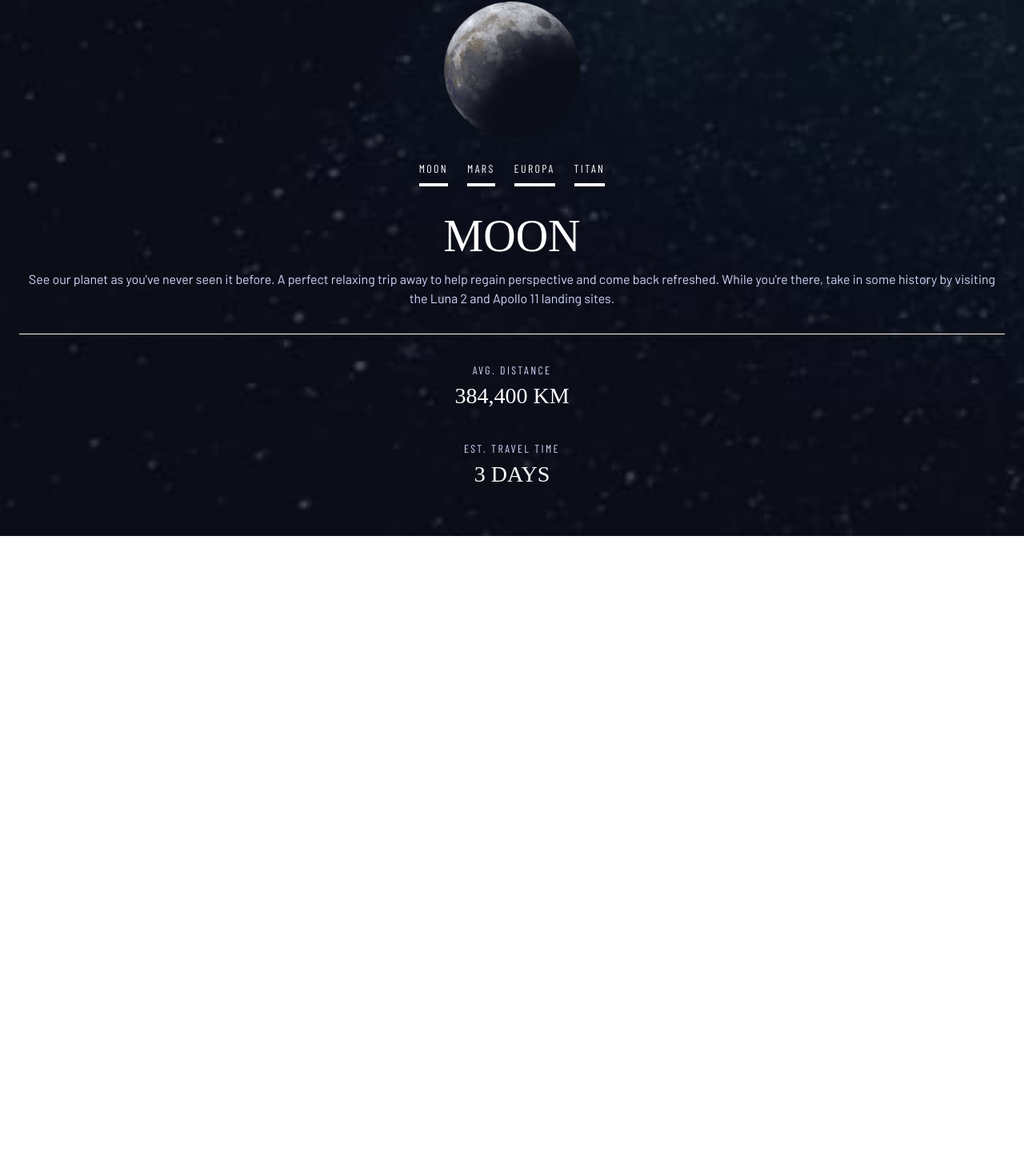
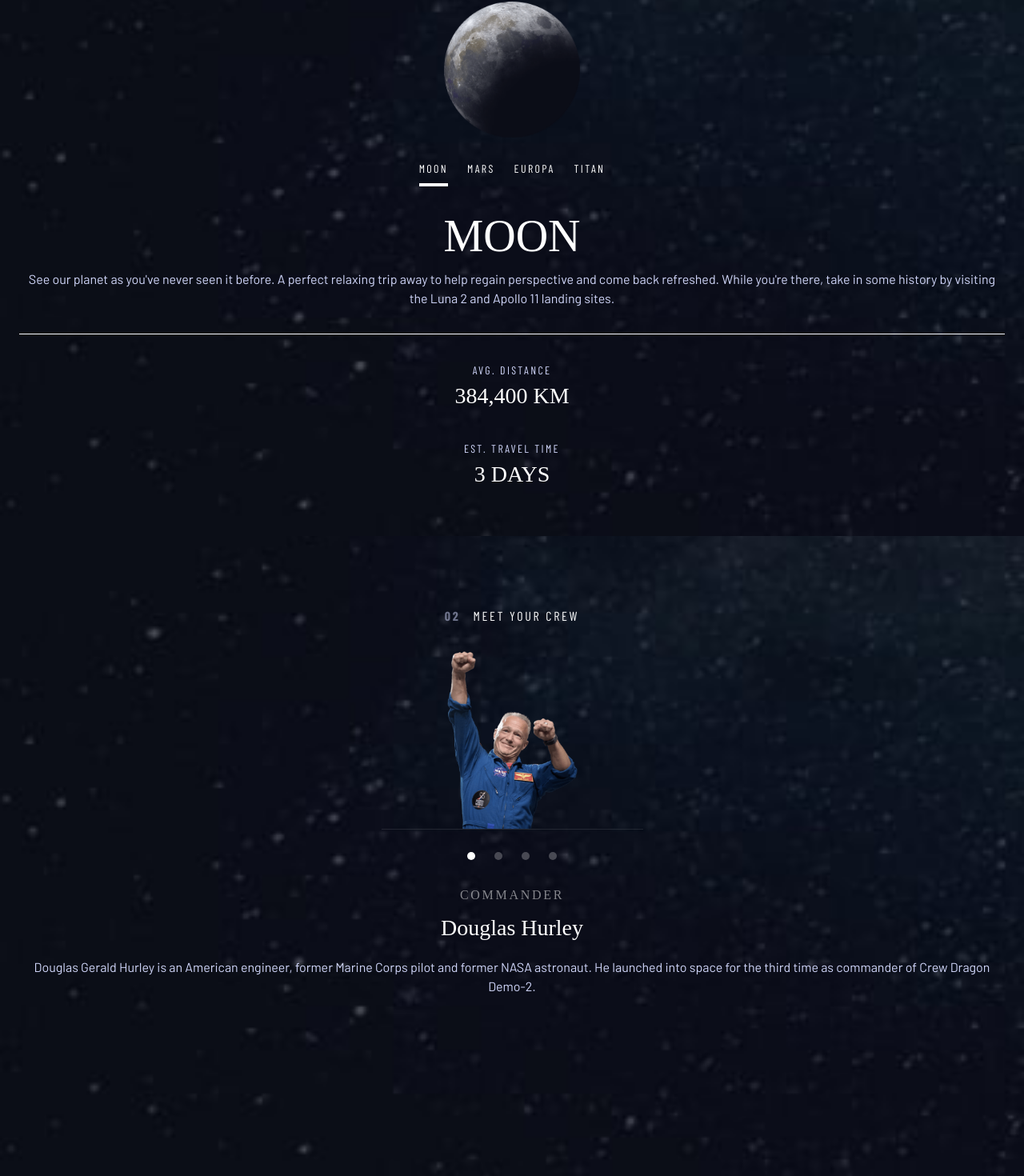
Before and after one commit to EduardoReisUX/space-tourism, a Svelte app: page / in a window 1280 px wide. Shown: the part 942-2412 px from the top of the page at 80% size. Before the commit the page ends 1612 px from the top, so only its background shows below. Built offline with nearby package versions, Linux system fonts and the light colour scheme; a web font is replaced by a local one.

Commit message:
feat: add crew section

```diff
--- a/src/App.svelte
+++ b/src/App.svelte
@@ -10,6 +10,10 @@
   import DestinationOptions from "./components/DestinationOptions.svelte";
   import DestinationDescription from "./components/DestinationDescription.svelte";
   import DestinationMetrics from "./components/DestinationMetrics.svelte";
+
+  import CrewImg from "./components/CrewImg.svelte";
+  import CrewOptions from "./components/CrewOptions.svelte";
+  import CrewDescription from "./components/CrewDescription.svelte";
 </script>
 
 <svelte:head>
@@ -48,4 +52,19 @@
       <DestinationMetrics />
     </div>
   </section>
+
+  <section
+    class="relative min-h-screen flex flex-col px-6 mx-auto items-center w-full pt-[5.5rem] pb-14"
+  >
+    <Background section="destination" />
+    <ProgressTracker step="02" />
+
+    <div class="mt-8 flex flex-col items-center text-brand-white">
+      <CrewImg crew="douglas_hurley" />
+      <div class="flex space-x-6 mt-7">
+        <CrewOptions />
+      </div>
+      <CrewDescription />
+    </div>
+  </section>
 </main>
--- /dev/null
+++ b/src/components/CrewDescription.svelte
@@ -0,0 +1,7 @@
+<h5 class="mt-8 mb-2 text-nav font-serif text-brand-white/50">COMMANDER</h5>
+<h3 class="text-subh1 font-serif mb-4">Douglas Hurley</h3>
+<p class="text-brand-primary text-center">
+  Douglas Gerald Hurley is an American engineer, former Marine Corps pilot and
+  former NASA astronaut. He launched into space for the third time as commander
+  of Crew Dragon Demo-2.
+</p>
--- /dev/null
+++ b/src/components/CrewImg.svelte
@@ -0,0 +1,25 @@
+<script lang="ts">
+  import douglas_hurley from "./../assets/crew/image-douglas-hurley.png";
+  import anousheh_ansari from "./../assets/crew/image-anousheh-ansari.png";
+  import mark_shuttleworth from "./../assets/crew/image-mark-shuttleworth.png";
+  import victor_glover from "./../assets/crew/image-victor-glover.png";
+
+  type CrewImagesType = keyof typeof crewImages;
+
+  export let crew: CrewImagesType;
+
+  let crewImages = {
+    douglas_hurley,
+    anousheh_ansari,
+    mark_shuttleworth,
+    victor_glover,
+  };
+</script>
+
+{#if crew}
+  <img
+    src={crewImages[crew]}
+    alt={"crew"}
+    class="w-[327px] h-[223px] object-contain border-b border-b-brand-white/10"
+  />
+{/if}
--- /dev/null
+++ b/src/components/CrewOptions.svelte
@@ -0,0 +1,7 @@
+{#each [1, 2, 3, 4] as _, index}
+  {#if index === 0}
+    <button class="w-[10px] h-[10px] bg-brand-white rounded-full" />
+  {:else}
+    <button class="w-[10px] h-[10px] bg-brand-white/25 rounded-full" />
+  {/if}
+{/each}
--- a/src/components/DestinationOptions.svelte
+++ b/src/components/DestinationOptions.svelte
@@ -1,5 +1,13 @@
-{#each ["MOON", "MARS", "EUROPA", "TITAN"] as lua}
-  <button class="text-subh2 pb-2 border-b-4 font-mono border-brand-white">
-    {lua}
-  </button>
+{#each ["MOON", "MARS", "EUROPA", "TITAN"] as lua, index}
+  {#if index === 0}
+    <button class="text-subh2 pb-2 border-b-4 font-mono border-brand-white">
+      {lua}
+    </button>
+  {:else}
+    <button
+      class="text-subh2 pb-2 border-b-4 font-mono border-[transparent] duration-100 hover:border-brand-white/25"
+    >
+      {lua}
+    </button>
+  {/if}
 {/each}
--- a/src/components/ProgressTracker.svelte
+++ b/src/components/ProgressTracker.svelte
@@ -8,11 +8,15 @@
     "02": "MEET YOUR CREW",
     "03": "SPACE LAUNCH 101",
   };
+
+  let displayStep = Object.keys(stepIndicator).find(
+    (key) => stepIndicator[key] === stepIndicator[step]
+  );
 </script>
 
 {#if step}
   <p class="text-nav text-brand-white font-mono">
-    <span class="mr-4 font-bold text-brand-primary/50">01</span>PICK YOUR
-    DESTINATION
+    <span class="mr-4 font-bold text-brand-primary/50">{displayStep}</span
+    >{stepIndicator[step]}
   </p>
 {/if}
```
Also changed, not shown: src/components/DestinationDescription.svelte (+5 -6 lines).
